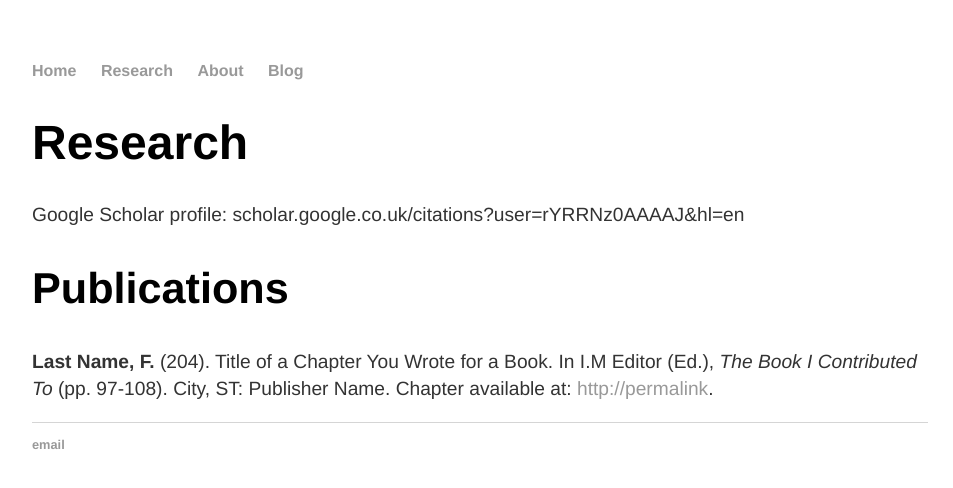
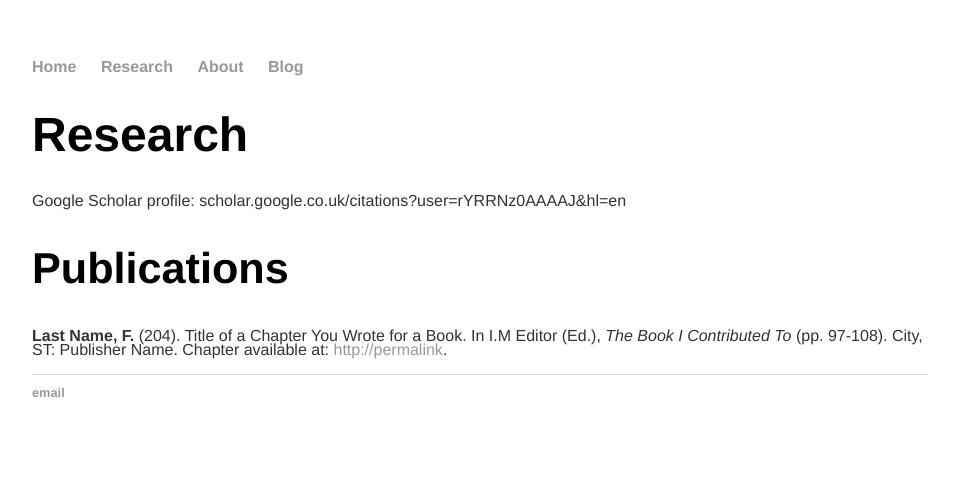
Before and after one commit to josebarbamontoya/josebarbamontoya.github.io, a Jekyll site: the page built from research/index.html, in a window 1280 px wide. Shown: the top 488 px of the page, without its empty margins (160-1113 px from the left). Built offline with Jekyll 4.4.1, drawn with Linux system fonts in a browser that asks for light colours.

Commit message:
Update main.css

```diff
--- a/css/main.css
+++ b/css/main.css
@@ -3,7 +3,7 @@ body { margin: 60px auto; width: 70%; }
 a { text-decoration: none; color: #999; }
 a:hover { text-decoration: underline; }
 
-p, ul { font-size: 1.2em; font-family: 'Helvetica', 'Arial', 'Sans-Serif'; line-height: 1.4em; color: #333; }
+p, ul { font-size: 1.0em; font-family: 'Helvetica', 'Arial', 'Sans-Serif'; line-height: 0.9em; color: #333; }
 
 h1, h2, h3, h4 { font-family: 'Helvetica', 'Arial', 'Sans-Serif'; }
 h1 { font-size: 3em;  }
```
